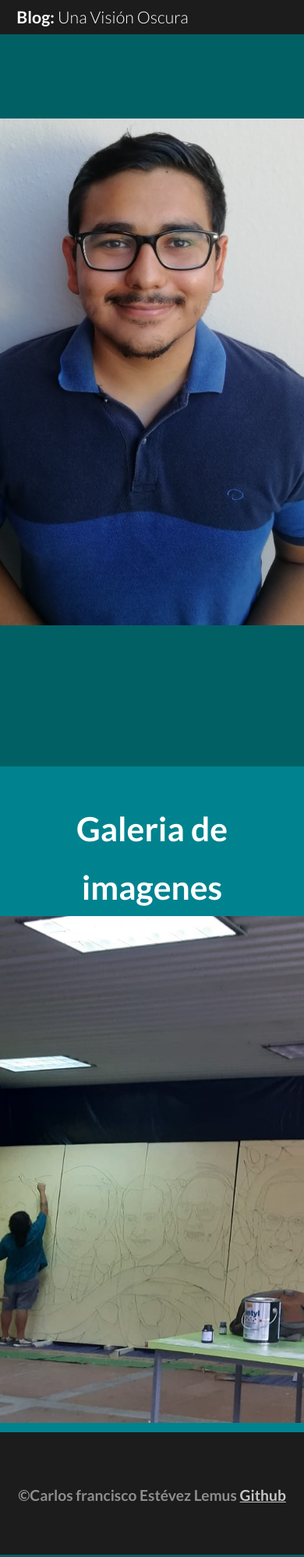
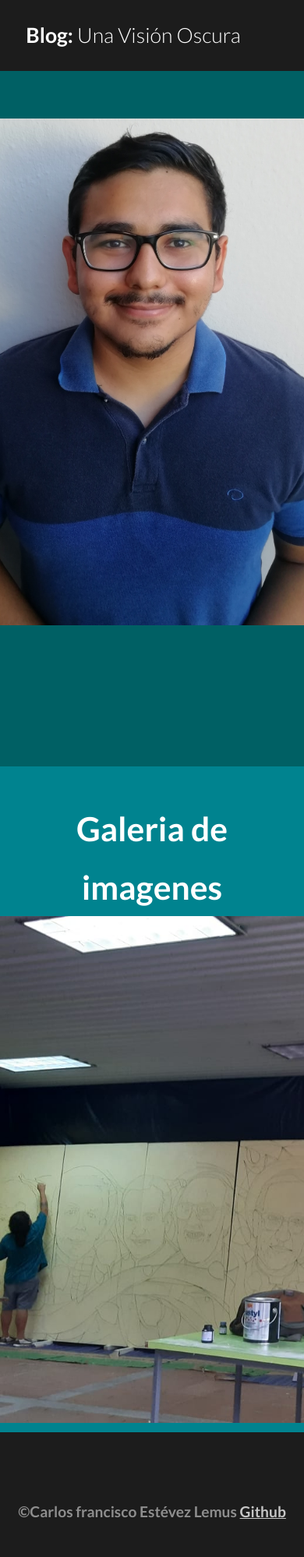
Before and after one commit to Cestevez21/Cestevez21.github.io, a plain HTML site: page index.html in a window 390 px wide. Shown: the top 1997 px of the page at 78% size. Drawn offline with Linux system fonts and the light colour scheme.

Commit message:
Fix: Error de compatibiliadd de pantallas :(

```diff
--- a/assets/css/main.css
+++ b/assets/css/main.css
@@ -12,16 +12,6 @@
   vertical-align: baseline;
 }
 
-@-ms-viewport {
-  width: device-width;
-}
-
-@media screen and (max-width: 480px) {
-  html,
-  body {
-    min-width: 320px;
-  }
-}
 
 #header {
   background: #1c1c1c;
@@ -56,21 +46,6 @@
   font-weight: 700;
 }
 
-@media screen and (max-width: 980px) {
-  body {
-    padding-top: 44px;
-  }
-
-  #header {
-    height: 44px;
-    line-height: 44px;
-  }
-
-  #header .logo {
-    left: 1em;
-    font-size: 1em;
-  }
-}
 
 body {
   font-family: "Lato", Arial, Helvetica, sans-serif;
@@ -89,8 +64,8 @@ strong {
 .options li {
   color: #fff;
   display: inline;
-  padding-right: 1.5em;
-  padding-left: 1.5em;
+  padding-right: 1em;
+  padding-left: 1em;
 }
 
 .options li:hover {
@@ -207,9 +182,3 @@ nav {
   margin: 0 0 2em 0;
   padding: 0;
 }
-
-@media screen and (max-width: 736px) {
-  #footer {
-    padding: 3em 0 1em 0;
-  }
-}
```
